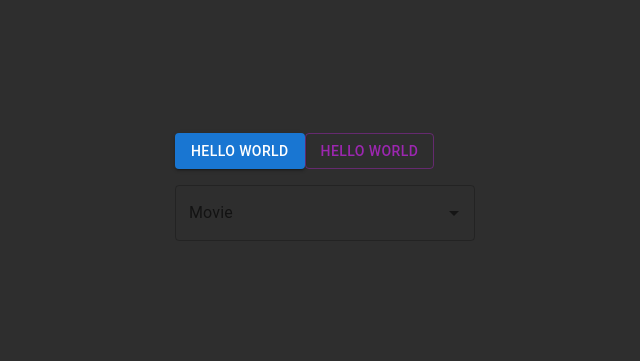
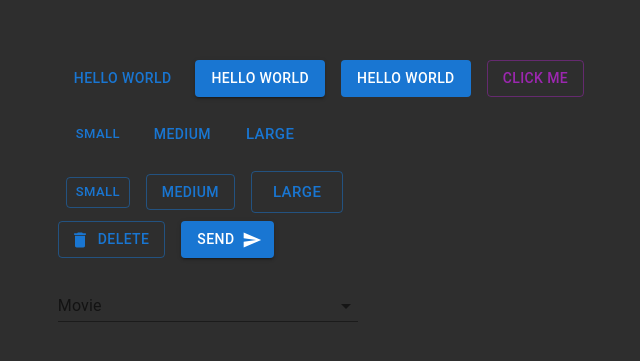
Before and after one commit to haroldjeshua/mui-test-react, a React (Create React App) app: page / in a window 1280 px wide. Shown: the part 213-574 px from the top of the page, without its empty margins (315-955 px from the left). Built offline with nearby package versions, Linux system fonts and the light colour scheme.

Commit message:
buttons testing

```diff
--- a/src/App.js
+++ b/src/App.js
@@ -1,15 +1,13 @@
-import { Button } from '@mui/material';
 import Combobox from './components/Combobox';
+import Buttons from './components/Buttons';
 
 function App() {
-  return (
-    <div className="container">
-        <Button variant="contained">Hello World</Button>
-        <Button variant="outlined" color="secondary">Hello World</Button>
-
-        <Combobox />
-    </div>
-  );
+	return (
+		<div className="container">
+			<Buttons />
+			<Combobox />
+		</div>
+	);
 }
 
 export default App;
--- /dev/null
+++ b/src/components/Buttons.jsx
@@ -0,0 +1,44 @@
+import { Button, Box, Stack } from '@mui/material'
+import DeleteIcon from '@mui/icons-material/Delete'
+import SendIcon from '@mui/icons-material/Send'
+
+const Buttons = () => {
+  return (
+	<Box sx={{ '& button': { m: 1} }}>
+		<Button variant="text">Hello World</Button>
+		<Button variant="contained">Hello World</Button>
+		<Button variant="contained" disableElevation>Hello World</Button>
+		<Button variant="outlined" color="secondary" onClick={() => {alert('wassup')}}>Click me</Button>
+
+		<div>
+			<Button size="small">Small</Button>
+			<Button size="medium">Medium</Button>
+			<Button size="large">Large</Button>
+		</div>
+
+		<div>
+			<Button variant="outlined" size="small">
+				Small
+			</Button>
+			<Button variant="outlined" size="medium">
+				Medium
+			</Button>
+			<Button variant="outlined" size="large">
+				Large
+			</Button>
+		</div>
+
+		{/* With icons */}
+		<Stack direction="row" spacing={2}>
+			<Button variant="outlined" startIcon={<DeleteIcon />}>
+				Delete
+			</Button>
+			<Button variant="contained" endIcon={<SendIcon />}>
+				Send
+			</Button>
+	</Stack>
+	</Box>
+  )
+}
+
+export default Buttons
--- a/src/components/Combobox.jsx
+++ b/src/components/Combobox.jsx
@@ -8,8 +8,7 @@ const Combobox = () => {
 			id="combo-box-test"
 			options={top100Films}
 			sx={{ width: 300 }}
-			renderInput={(params) => <TextField {...params} label="Movie"
-			/>}
+			renderInput={(params) => <TextField {...params} label="Movie" variant="standard" />}
 			style={{ marginTop: "1rem"}}
 		/>
 	)
```
